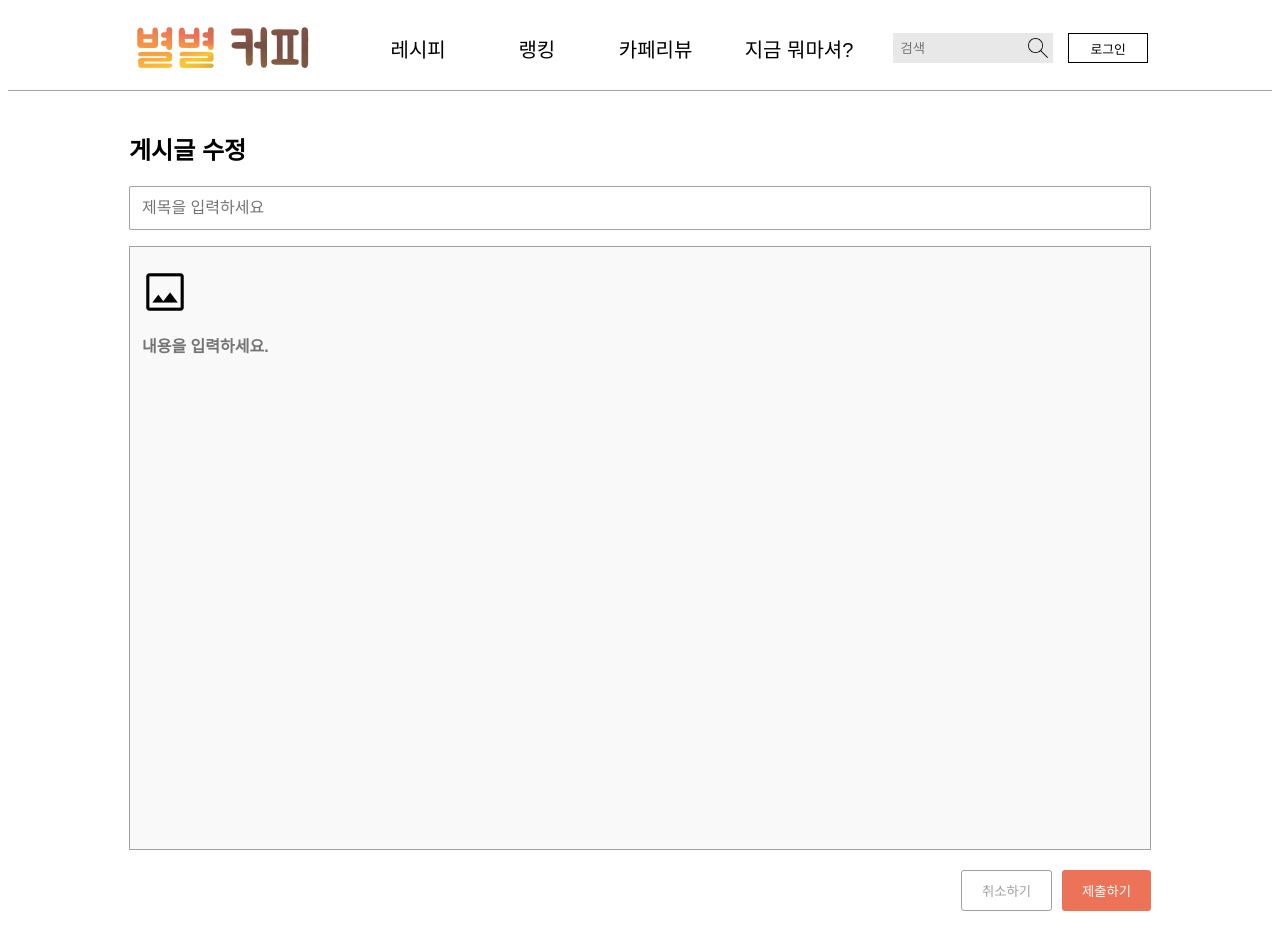
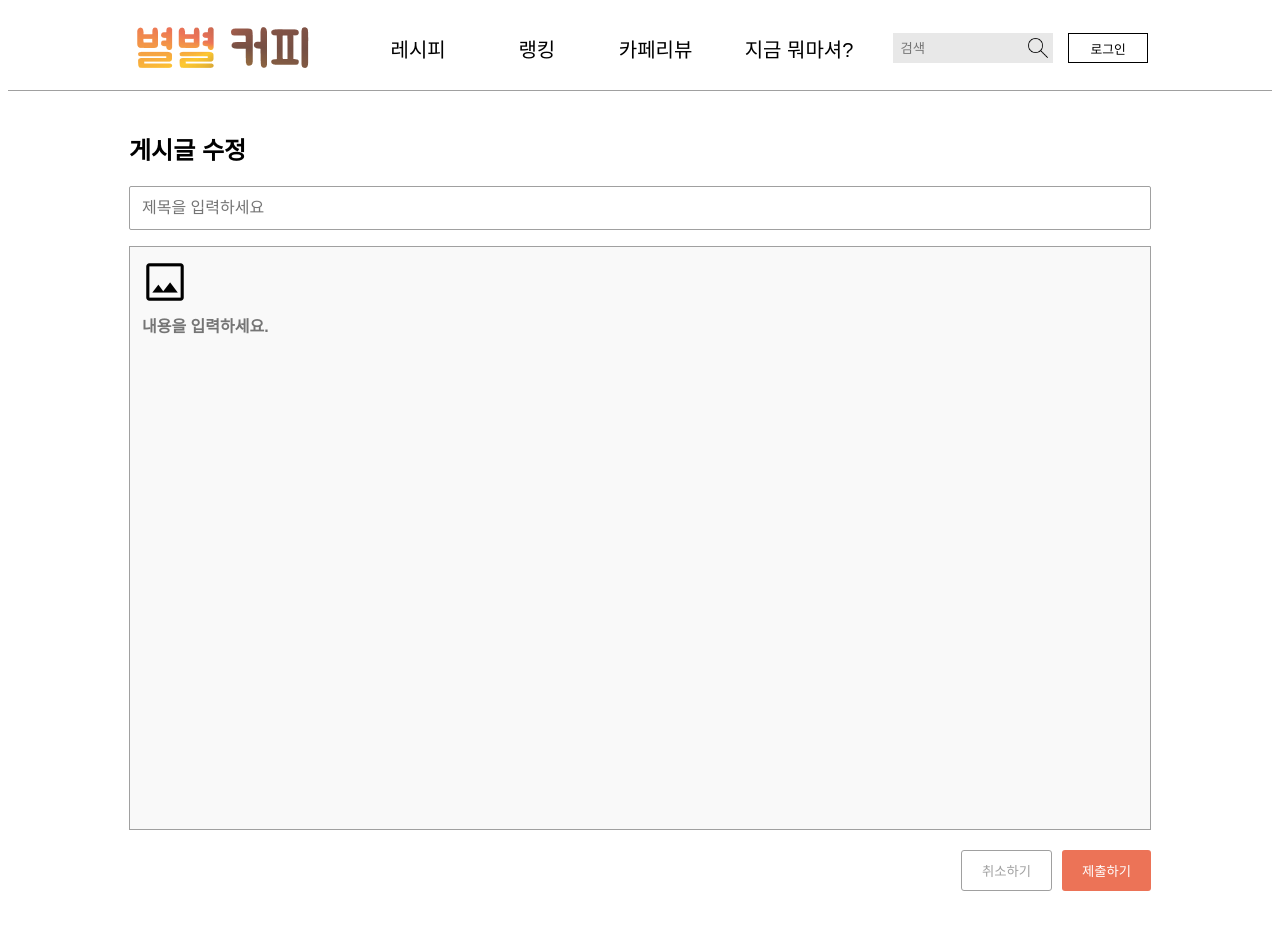
Before and after one commit to Seol-and-children/byeolbyeol-coffee-frontend, a React (Create React App) app: page /edit-review/1 in a window 1280 px wide. Built offline with nearby package versions, Linux system fonts and the light colour scheme; no server answers.

Commit message:
modal관련 수정

```diff
--- a/src/admin/report/css/modalStyles.css
+++ b/src/admin/report/css/modalStyles.css
@@ -36,7 +36,7 @@
   display: flex;
 }
 
-label {
+.report-add-modal label {
   margin: 10px 0;
   text-align: center;
 }
```
